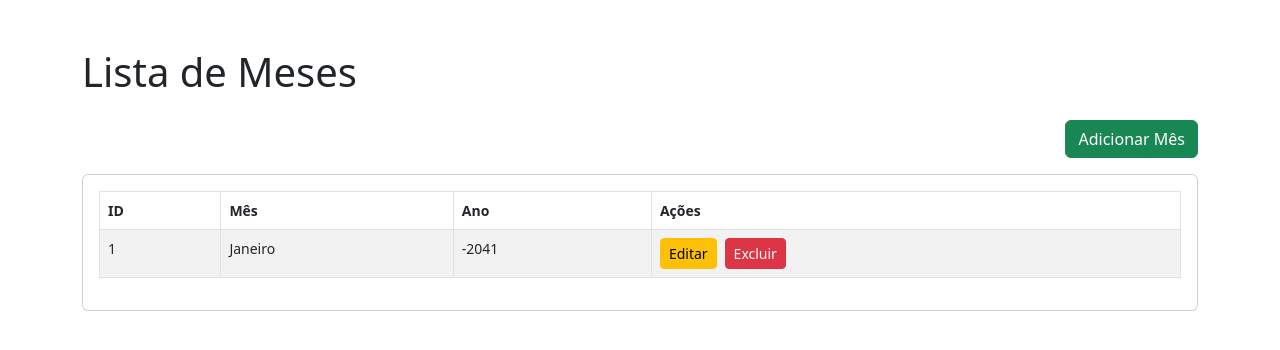
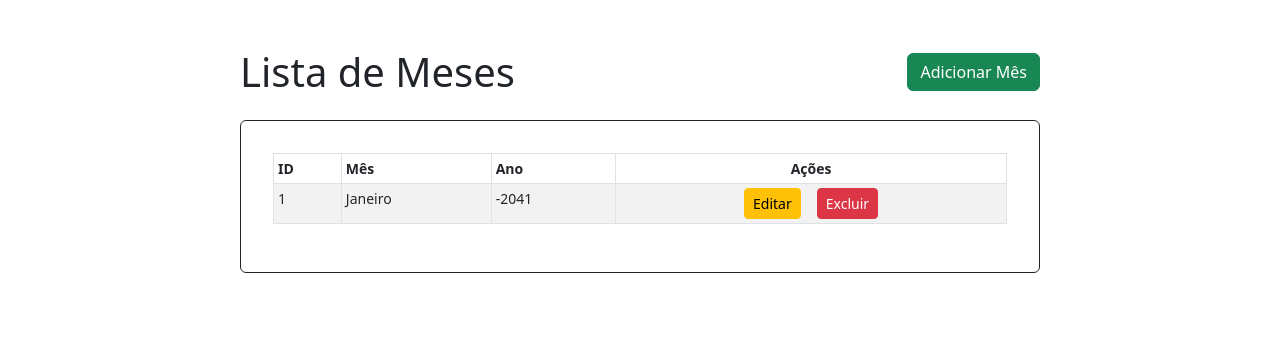
Before and after one commit to viniGualt/controle_de_gastos, a PHP site: page /meses.php in a window 1280 px wide. Shown: the part 64-414 px from the top of the page. Run offline with PHP 8.4, Linux system fonts and the light colour scheme; data comes from the database, SQL or seed files in the repository.

Commit message:
Atualizando os meses
atualizando a parte de lista do mês, editar e criar

```diff
--- a/mes_create.php
+++ b/mes_create.php
@@ -15,7 +15,7 @@ require_once('conexao.php');
 
 <body>
     <?php include 'navbar.php'; ?>
-    <div class="container mt-5">
+    <div class="container mt-5" style="max-width: 800px; margin: 0 auto;">
         <h1 class="mb-4">Cadastro de Mês</h1>
         <div class="card mb-4">
             <form action="acoes_mes.php" method="POST">
@@ -41,7 +41,7 @@ require_once('conexao.php');
                     </div>
                     <div class="mb-3">
                         <label for="ano" class="form-label">Ano:</label>
-                        <input type="number" id="ano" name="ano" class="form-control" required>
+                        <input type="number" id="ano" name="ano" min="2000" max="2050" class="form-control" required>
                     </div>
                     <button type="submit" name="mes_create" class="btn btn-primary">Salvar</button>
                 </div>
--- a/meses.php
+++ b/meses.php
@@ -45,32 +45,32 @@ if ($contabilidade_result) {
 <body>
     <?php include 'navbar.php'; ?>
     <div class="container mt-5">
-        <h1 class="mb-4">Lista de Meses</h1>
-        <div class="table">
-            <div class="d-grid gap-2 d-md-flex justify-content-md-end">
-                <a href="mes_create.php" class="btn btn-success">Adicionar Mês</a>
-            </div>
+    <div class="d-flex justify-content-between align-items-center mb-4" style="max-width: 800px; margin: 0 auto;">
+        <h1 class="mb-0">Lista de Meses</h1>
+        <a href="mes_create.php" class="btn btn-success">Adicionar Mês</a>
         </div>
-        <div class="card mb-4">
+        <div class="card mb-4 border border-dark" style="max-width: 800px; margin: 0 auto;">
+        <div class="card-body">
             <div class="card-body">
-                <table class="table table-bordered table-striped">
+                <table class="table table-bordered table-striped table-sm">
                     <thead>
                         <tr>
                             <th>ID</th>
                             <th>Mês</th>
                             <th>Ano</th>
-                            <th>Ações</th>
+                            <th class="text-center">Ações</th>
                         </tr>
                     </thead>
                     <tbody>
+                        <?php $contador = 1; ?>
                         <?php foreach ($contabilidades as $contabilidade): ?>
                             <tr>
-                                <td><?php echo $contabilidade['id_mes']; ?></td>
-                                <td><?php echo $meses[$contabilidade['nome_mes']]; ?></td>
+                                <td><?php echo $contador++; ?></td>
+                                <td><?php echo $meses[(int)$contabilidade['nome_mes']]; ?></td>
                                 <td><?php echo $contabilidade['ano']; ?></td>
-                                <td>
-                                    <div class="d-flex align-items-center gap-2">
-                                        <a href="edit_mes.php?id=<?= $contabilidade['id_mes'] ?>" class="btn btn-warning btn-sm">
+                                <td class="text-center">
+                                <div class="d-flex justify-content-center align-items-center gap-3">
+                                    <a href="edit_mes.php?id_mes=<?= $contabilidade['id_mes'] ?>" class="btn btn-warning btn-sm">
                                             <i class="bi bi-pencil-fill"></i>Editar</a>
                                         <form action="acoes_mes.php" method="POST" class="d-inline">
                                             <button onclick="return confirm('Tem certeza que deseja excluir?')" name="delete_mes" type="submit" value="<?= $contabilidade['id_mes']; ?>" class="btn btn-danger btn-sm">
@@ -89,5 +89,4 @@ if ($contabilidade_result) {
 
     <script src="https://cdn.jsdelivr.net/npm/bootstrap@5.3.0/dist/js/bootstrap.bundle.min.js"></script>
 </body>
-
 </html>
```
Also changed, not shown: acoes_mes.php (+12 -7 lines), edit_mes.php (+5 -6 lines).
